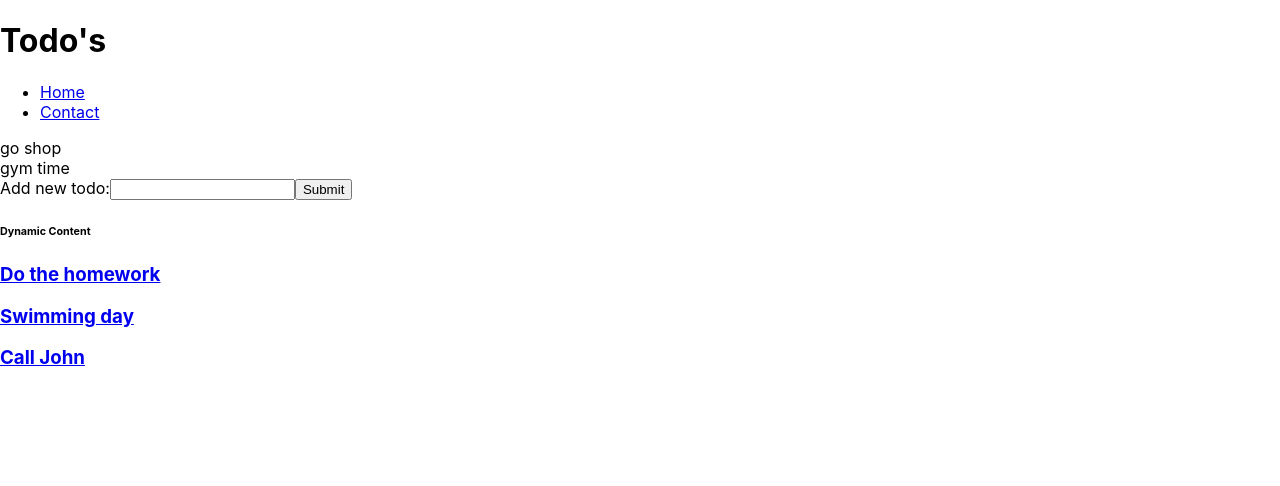
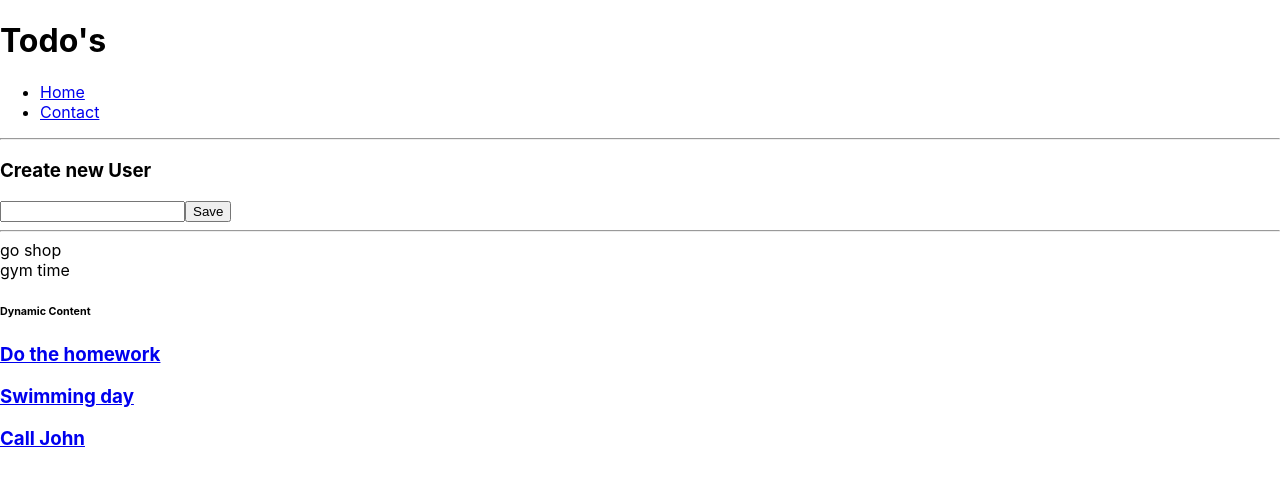
Before and after one commit to igorlmax/simple, a React (Create React App) app: page / in a window 1280 px wide. Shown: the top 486 px of the page. Built offline with nearby package versions, Linux system fonts and the light colour scheme.

Commit message:
create addTodo with local State functionality

```diff
--- a/src/AddForm.js
+++ b/src/AddForm.js
@@ -27,6 +27,7 @@ class AddTodo extends Component {
     render() {
         return (
             <div>
+                <hr/>
                 <form onSubmit={this.handleSubmit}>
                     <label>Add new todo:</label>
                     <input
@@ -35,8 +36,9 @@ class AddTodo extends Component {
                         value={this.state.text}/>
                     <input type="Submit"/>
                 </form>
+                <hr/>
             </div>
         )
     }
 }
-export default AddTodo;
+// export default AddTodo;
--- a/src/App.js
+++ b/src/App.js
@@ -1,11 +1,11 @@
 import React, {Component} from 'react';
 import Todos from './Todos';
-import AddTodo from "./AddForm";
 import Home from "./components/home";
 import Contact from "./components/contact";
 import Post from "../src/components/post";
 import {BrowserRouter, Route} from 'react-router-dom';
 import {Link, NavLink} from 'react-router-dom';
+import AddTodo from "./components/addtodo";
 
 class App extends Component {
 
@@ -52,10 +52,11 @@ class App extends Component {
                             <li><Link to="/contact">Contact</Link></li>
                         </ul>
                     </div>
+                    <AddTodo/>
                     <Todos
                         todos={this.state.todos}
                         deleteTodo={this.deleteTodo}/>
-                    <AddTodo addTodo={this.addTodo}/>
+                    {/*<AddTodo addTodo={this.addTodo}/>*/}
                     <h6>Dynamic Content</h6>
                     <Route exact path='/' component={Home}/>
                     <Route exact path='/contact' component={Contact}/>
--- /dev/null
+++ b/src/components/addtodo.js
@@ -0,0 +1,42 @@
+import React from "react";
+
+// REACT & REDUX way
+class AddTodo extends React.Component {
+
+    state = {
+        todo: {
+            title: ""
+        }
+    };
+
+
+    handleChange = (e) => {
+        // within new object make a copy of existent to-do from the State and assign the new title value
+        const todo = {...this.state.todo, title: e.target.value};
+
+        // add to the State the new to-do
+        this.setState({todo: todo});
+    };
+
+    handleSubmit = (e) => {
+        e.preventDefault();
+    };
+
+    render() {
+        return (
+            <form onSubmit={this.handleSubmit}>
+                <hr/>
+                <h3>Create new User</h3>
+                <input type="text"
+                       onChange={this.handleChange}
+                       value={this.state.todo.title}
+                />
+                <input type="submit" value="Save"/>
+                <hr/>
+            </form>
+        )
+    }
+
+}
+
+export default AddTodo;
--- a/src/components/home.js
+++ b/src/components/home.js
@@ -10,6 +10,8 @@ class Home extends Component {
 
         // assign posts props to a constant
         const {posts} = this.props;
+
+        console.log(posts);
 
         const postList = posts.length ? (
             posts.map(post => {
```
